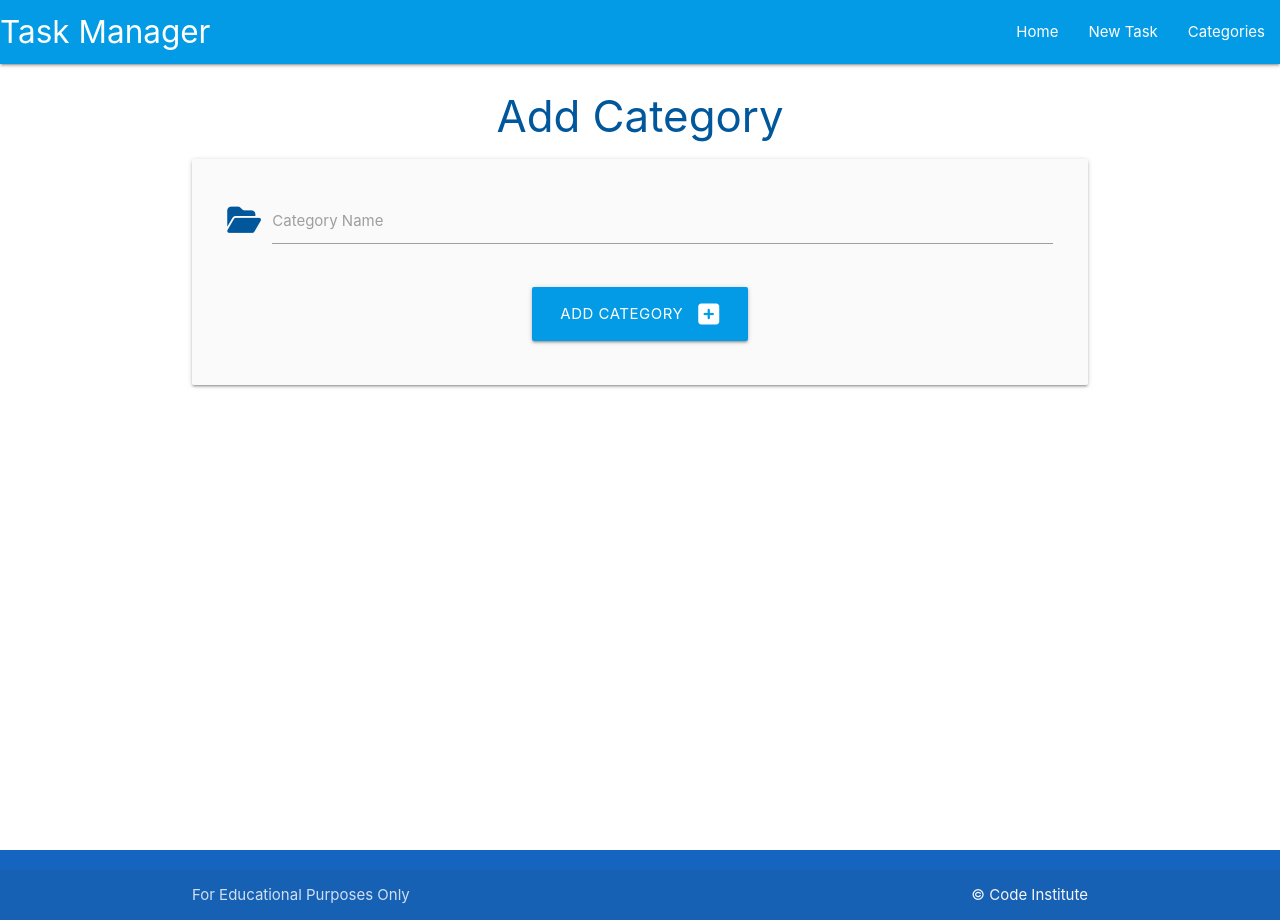
After one commit to F-Clement/flask-sqlalchemy-task-manager, a Flask app: page /add_category in a window 1280 px wide. The commit adds this page. Run offline with Flask 3, Linux system fonts and the light colour scheme.

Commit message:
build add categories and categories templates and routes for them

```diff
--- a/taskmanager/routes.py
+++ b/taskmanager/routes.py
@@ -1,4 +1,4 @@
-from flask import render_template
+from flask import render_template, request, redirect, url_for
 from taskmanager import app, db
 from taskmanager.models import Category, Task
 
@@ -6,3 +6,19 @@ from taskmanager.models import Category, Task
 @app.route("/")
 def home():
     return render_template("task.html")
+
+
+@app.route("/categories")
+def categories():
+    return render_template("categories.html")
+
+
+@app.route("/add_category", methods=["GET", "POST"])
+def add_category():
+        if request.method == "POST":
+            category = Category(
+                category_name=request.form.get("category_name"))
+            db.session.add(category)
+            db.session.commit()
+            return redirect(url_for("categories"))
+        return render_template("add_category.html")
--- /dev/null
+++ b/taskmanager/templates/add_category.html
@@ -0,0 +1,33 @@
+{% extends "base.html" %} {% block content %}
+
+<h3 class="light-blue-text text-darken-4 center-align">Add Category</h3>
+
+<div class="row card-panel grey lighten-5">
+  <form class="col s12" method="POST" action = "{{ url_for('add_category')}}"">
+    <div class="row">
+      <div class="input-field col s12">
+        <i class="fas fa-folder-open prefix light-blue-text text-darken-4"></i>
+        <input
+          id="category_name"
+          name="category_name"
+          minlength="3"
+          maxlength="25"
+          type="text"
+          class="validate"
+          required
+        />
+        <label for="category_name">Category Name</label>
+      </div>
+    </div>
+    <!-- submit button -->
+    <div class="row">
+        <div class="col s12 center-align">
+            <button type="submit" class="btn-large light-blue darken-1">
+                Add Category <i class="fas fa-plus-square right"></i>
+            </button>
+        </div>
+    </div>
+  </form>
+</div>
+
+{% endblock %}
--- a/taskmanager/templates/base.html
+++ b/taskmanager/templates/base.html
@@ -26,12 +26,12 @@
         <div class="nav-wrapper">
           <a href="{{ url_for('home') }}" class="brand-logo">Task Manager</a>
           <a href="#" data-target="mobile-demo" class="sidenav-trigger"
-            ><i class="material-icons">menu</i></a
-          >
+            ><i class="fas fa-bars"></i
+          ></a>
           <ul class="right hide-on-med-and-down">
             <li><a href="{{ url_for('home') }}">Home</a></li>
             <li><a href="">New Task</a></li>
-            <li><a href="">Categories</a></li>
+            <li><a href="{{ url_for('categories') }}">Categories</a></li>
           </ul>
         </div>
       </nav>
@@ -39,7 +39,7 @@
       <ul class="sidenav" id="mobile-demo">
         <li><a href="{{ url_for('home') }}">Home</a></li>
         <li><a href="">New Task</a></li>
-        <li><a href="">Categories</a></li>
+        <li><a href="{{ url_for('categories') }}">Categories</a></li>
       </ul>
     </header>
 
--- a/taskmanager/templates/task.html
+++ b/taskmanager/templates/task.html
@@ -1,5 +1,5 @@
 {% extends "base.html" %} {% block content %}
 
-<h3 class="light-blue-text text-darken-4 align-center">Tasks</h3>
+<h3 class="light-blue-text text-darken-4 center-align">Tasks</h3>
 
 {% endblock %}
```
Also changed, not shown: taskmanager/templates/categories.html (added, +16 -0 lines).
